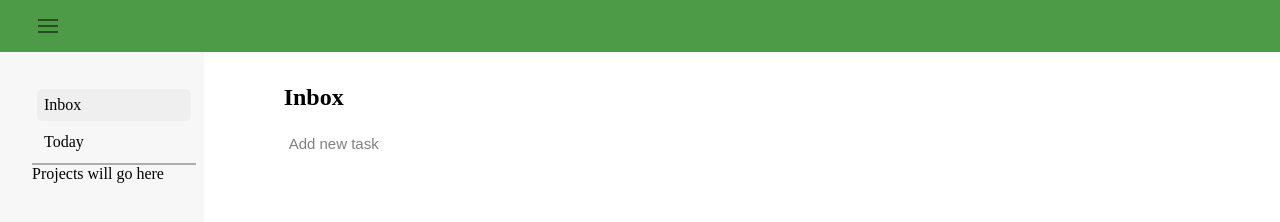
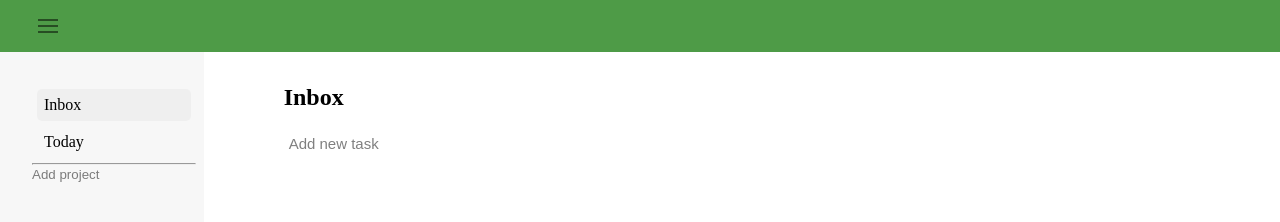
Before and after one commit to GrandeJames/todo-list, a website built with webpack: page src/index.html in a window 1280 px wide. Built offline with nearby package versions, Linux system fonts and the light colour scheme.

Commit message:
Fix sidebar

```diff
--- a/src/modules/sidebar.js
+++ b/src/modules/sidebar.js
@@ -9,7 +9,7 @@ export function addSidebar() {
 
   const p1 = document.createElement("p");
   const p2 = document.createElement("p");
-  const p3 = document.createElement("p");
+  const button = document.createElement("button");
 
   const hr = document.createElement("hr");
 
@@ -22,13 +22,16 @@ export function addSidebar() {
   div1.className = "menu-item";
   div2.className = "menu-item";
 
+  button.id = "add-project-button";
+
   p1.textContent = "Inbox";
   p2.textContent = "Today";
-  p3.textContent = "Projects will go here";
+
+  button.textContent = "Add project";
 
   div1.appendChild(p1);
   div2.appendChild(p2);
-  div3.appendChild(p3);
+  div3.appendChild(button);
 
   aside.appendChild(div1);
   aside.appendChild(div2);
--- a/src/styles.css
+++ b/src/styles.css
@@ -156,15 +156,23 @@ li {
   background-color: rgba(0, 0, 0, 0.11);
 }
 
-#new-task-button {
+#new-task-button,
+#add-project-button {
+  cursor: pointer;
+  color: rgba(0, 0, 0, 0.5);
   background: none;
-  height: 2rem;
   border: none;
   text-align: start;
+}
+
+#new-task-button {
+  height: 2rem;
   padding: 5px;
-  cursor: pointer;
-  color: rgba(0, 0, 0, 0.5);
   font-size: 15px;
+}
+
+#add-project-button {
+  width: 100%;
 }
 
 #menu-icon {
@@ -174,7 +182,3 @@ li {
 .hidden {
   display: none;
 }
-
-hr {
-  border: 0.1px solid var(--color-dark-gray);
-}
```
Also changed, not shown: src/modules/events.js (+14 -1 lines).
